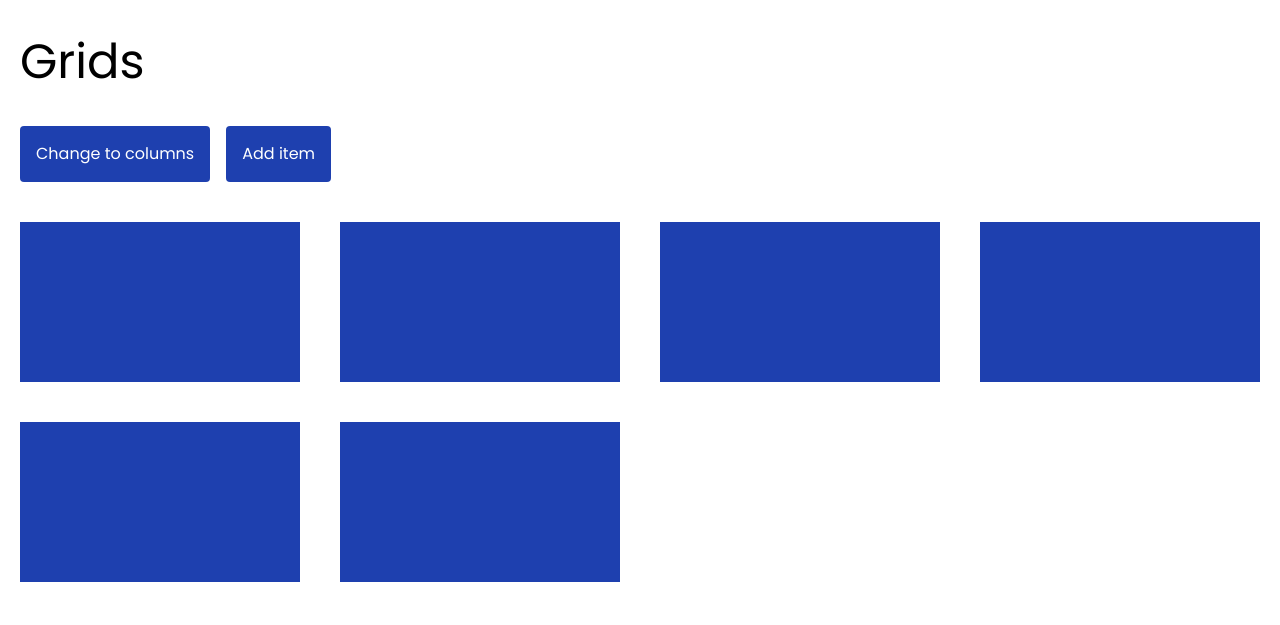
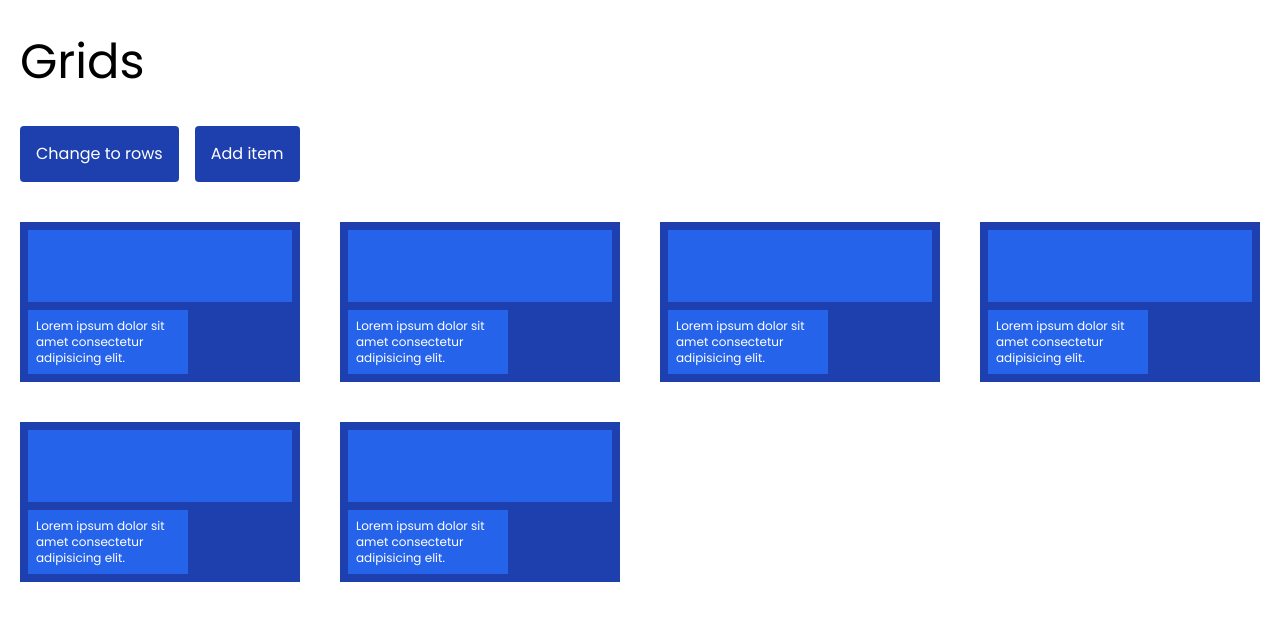
Before and after one commit to Jwakers/animation-standards, a Next.js app: page /gsap/examples in a window 1280 px wide. Shown: the part 860-1485 px from the top of the page. Built offline with nearby package versions, Linux system fonts and the light colour scheme.

Commit message:
Grid update

```diff
--- a/src/components/grid-transforms.tsx
+++ b/src/components/grid-transforms.tsx
@@ -17,15 +17,20 @@ export default function GridTransforms() {
   const startHeight = useRef<string | number>(0);
   const { contextSafe } = useGSAP({ scope: containerRef });
 
-  const saveState = () => {
-    flipState.current = Flip.getState(".box");
+  const saveState = contextSafe(() => {
+    flipState.current = Flip.getState(
+      [".box", ".skeleton-image", ".skeleton-text"],
+      {
+        props: "borderRadius",
+      },
+    );
     startHeight.current = gsap.getProperty(containerRef.current, "height");
-  };
+  });
 
-  const handleToggle = contextSafe(() => {
+  const handleToggle = () => {
     saveState();
     setIsGrid(!isGrid);
-  }) as React.MouseEventHandler<HTMLButtonElement>;
+  };
 
   const addItem = () => {
     setGridItems(gridItems + 1);
@@ -63,6 +68,7 @@ export default function GridTransforms() {
       duration: 0.5,
       absolute: true,
       nested: true,
+      simple: true,
       onLeave: (els) => {
         gsap.set(els, {
           width: width,
@@ -83,7 +89,6 @@ export default function GridTransforms() {
 
     const flip = Flip.from(flipState.current, {
       duration: 0.5,
-      stagger: 0.05,
       absolute: true,
       nested: true,
     });
@@ -97,7 +102,7 @@ export default function GridTransforms() {
           className="rounded bg-blue-800 p-4 text-white"
           onClick={handleToggle}
         >
-          Change to {isGrid ? "columns" : "grid"}
+          Change to {isGrid ? "rows" : "grid"}
         </button>
         <button
           className="rounded bg-blue-800 p-4 text-white"
@@ -118,8 +123,28 @@ export default function GridTransforms() {
             key={i}
             onClick={() => removeItem(i)}
             ref={(el) => (boxes.current[i] = el as HTMLDivElement)}
-            className={clsx("box w-full bg-blue-800", isGrid ? "h-40" : "h-20")}
-          ></div>
+            className={clsx(
+              "box flex w-full gap-2 bg-blue-800 p-2",
+              isGrid ? "h-40 flex-col" : "h-20",
+            )}
+          >
+            <div
+              className={clsx(
+                "skeleton-image h-20 w-full bg-blue-600",
+                isGrid
+                  ? "h-20 w-full rounded-none"
+                  : "aspect-square h-full w-auto rounded-[40px]",
+              )}
+            ></div>
+            <div
+              className={clsx(
+                "skeleton-text bg-blue-600 p-2 text-xs text-white",
+                isGrid ? "h-auto w-40" : "h-full w-1/2",
+              )}
+            >
+              Lorem ipsum dolor sit amet consectetur adipisicing elit.
+            </div>
+          </div>
         ))}
       </div>
     </>
--- a/src/components/tilting-button.tsx
+++ b/src/components/tilting-button.tsx
@@ -5,10 +5,13 @@ import { gsap } from "gsap";
 
 export default function TiltingButton() {
   const ref = useRef<HTMLButtonElement>(null);
+  const duration = 250;
+
   const handleEnter = () => {
-    if (!ref.current) return;
-
-    ref.current.style.transition = "";
+    setTimeout(() => {
+      if (!ref.current) return;
+      ref.current.style.transition = "";
+    }, duration);
   };
 
   const handleMove: React.MouseEventHandler<HTMLButtonElement> = (e) => {
@@ -32,7 +35,7 @@ export default function TiltingButton() {
 
   const handleLeave = () => {
     if (!ref.current) return;
-    ref.current.style.transition = "transform 250ms";
+    ref.current.style.transition = `transform ${250}ms`;
     ref.current.style.transform =
       "matrix3d(1, 0, 0, 0, 0, 1, 0, 0, 0, 0, 1, 0, 0, 0, 0, 1)";
   };
```
